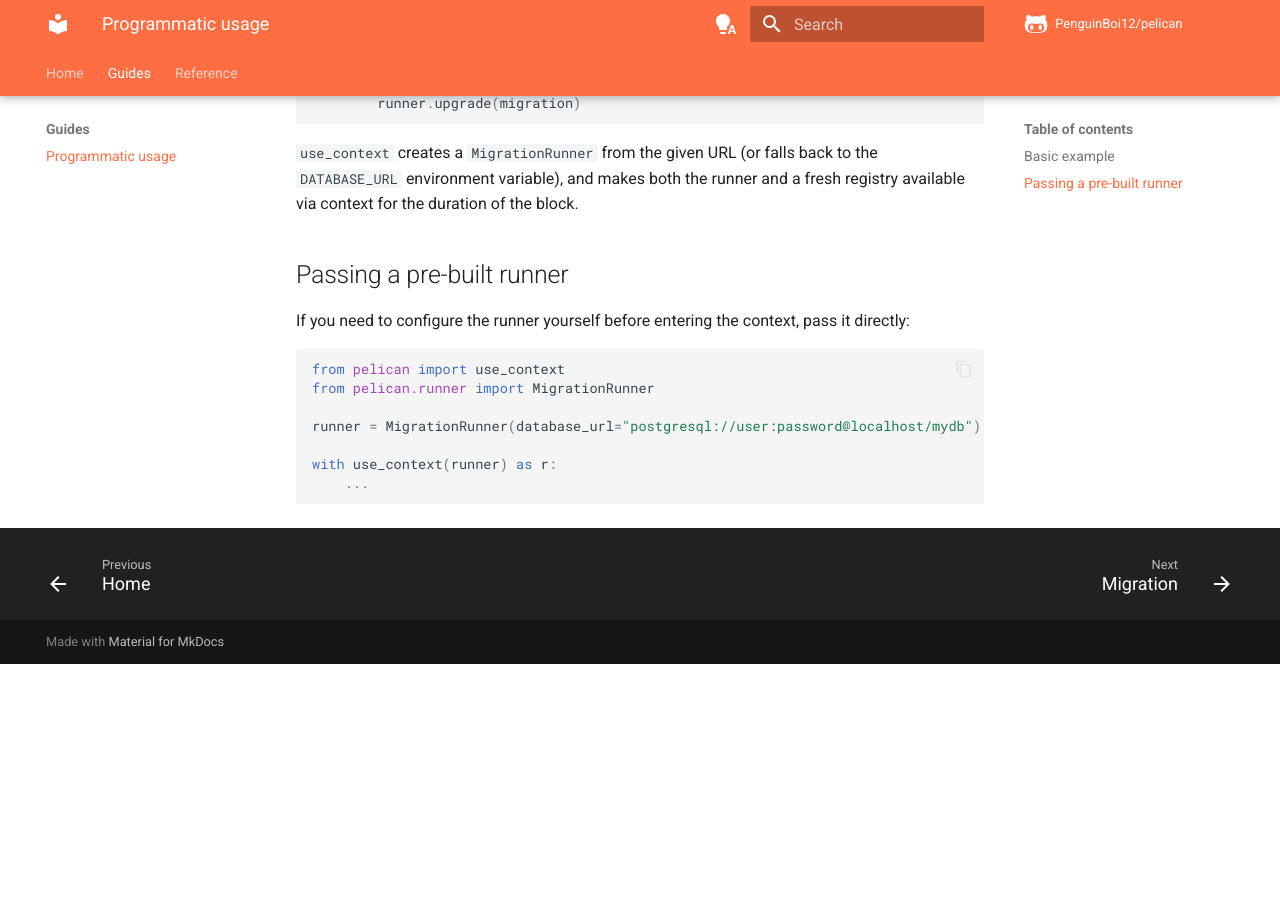
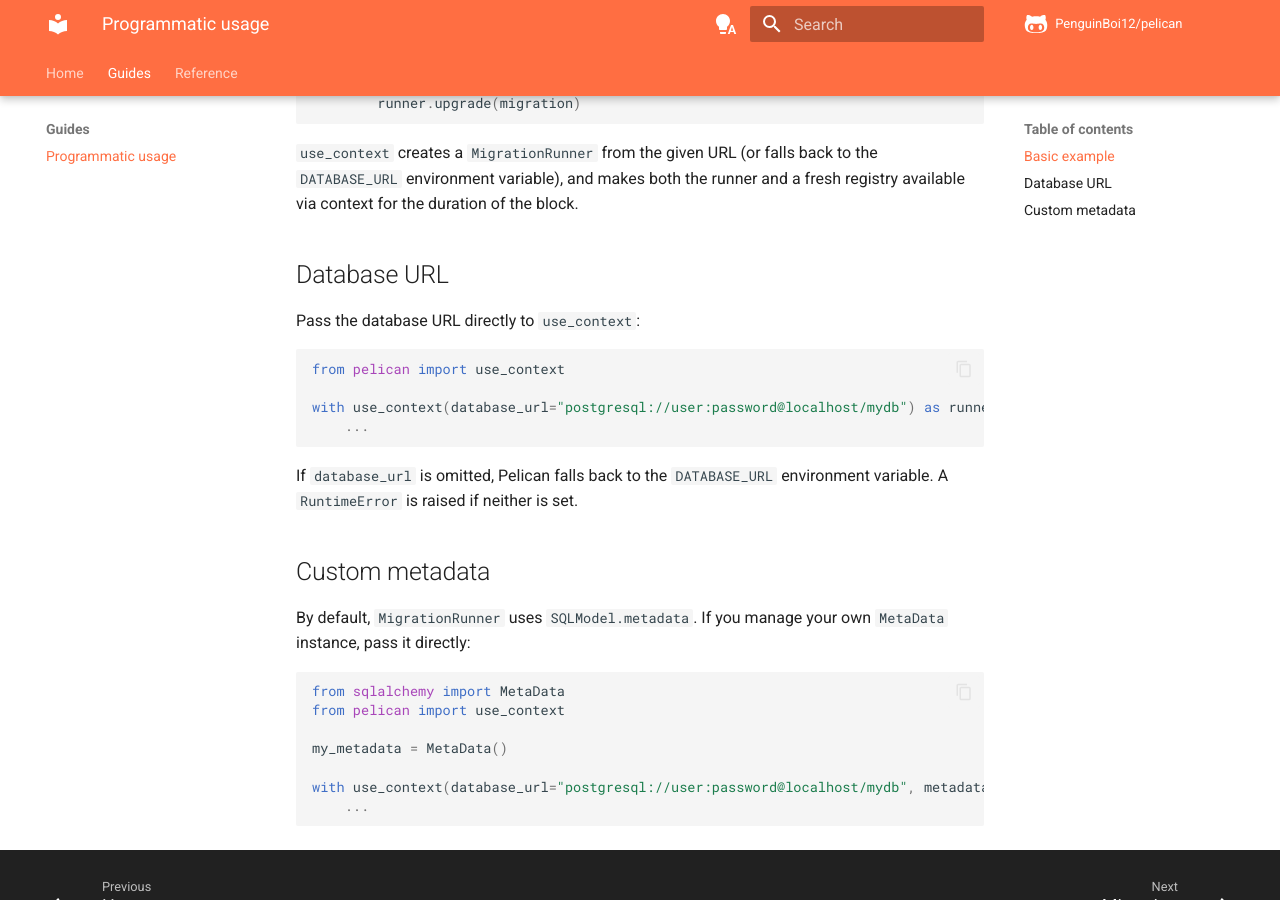
Before and after one commit to PenguinBoi12/pelican, an MkDocs documentation site: the page built from docs/docs/guides/programmatic-usage.md, in a window 1280 px wide and 900 px high, scrolled down 440 px. Built offline with MkDocs 1.6.1 and Material for MkDocs 9.7.7, drawn with Linux system fonts in a browser that asks for light colours; comment, search, counter and statistics services are not loaded; before the commit the page ends 1104 px from its top, so only the background shows below that.

Commit message:
Cleanup use_context and runner to pass metadata instead of passing whole runner

````diff
--- a/docs/docs/guides/programmatic-usage.md
+++ b/docs/docs/guides/programmatic-usage.md
@@ -16,16 +16,29 @@ with use_context(database_url="postgresql://user:password@localhost/mydb") as ru
 
 `use_context` creates a `MigrationRunner` from the given URL (or falls back to the `DATABASE_URL` environment variable), and makes both the runner and a fresh registry available via context for the duration of the block.
 
-## Passing a pre-built runner
+## Database URL
 
-If you need to configure the runner yourself before entering the context, pass it directly:
+Pass the database URL directly to `use_context`:
 
 ```python
 from pelican import use_context
-from pelican.runner import MigrationRunner
 
-runner = MigrationRunner(database_url="postgresql://user:password@localhost/mydb")
-
-with use_context(runner) as r:
+with use_context(database_url="postgresql://user:password@localhost/mydb") as runner:
     ...
 ```
+
+If `database_url` is omitted, Pelican falls back to the `DATABASE_URL` environment variable. A `RuntimeError` is raised if neither is set.
+
+## Custom metadata
+
+By default, `MigrationRunner` uses `SQLModel.metadata`. If you manage your own `MetaData` instance, pass it directly:
+
+```python
+from sqlalchemy import MetaData
+from pelican import use_context
+
+my_metadata = MetaData()
+
+with use_context(database_url="postgresql://user:password@localhost/mydb", metadata=my_metadata) as runner:
+    ...
+```
````
Also changed, not shown: 4 other files.
